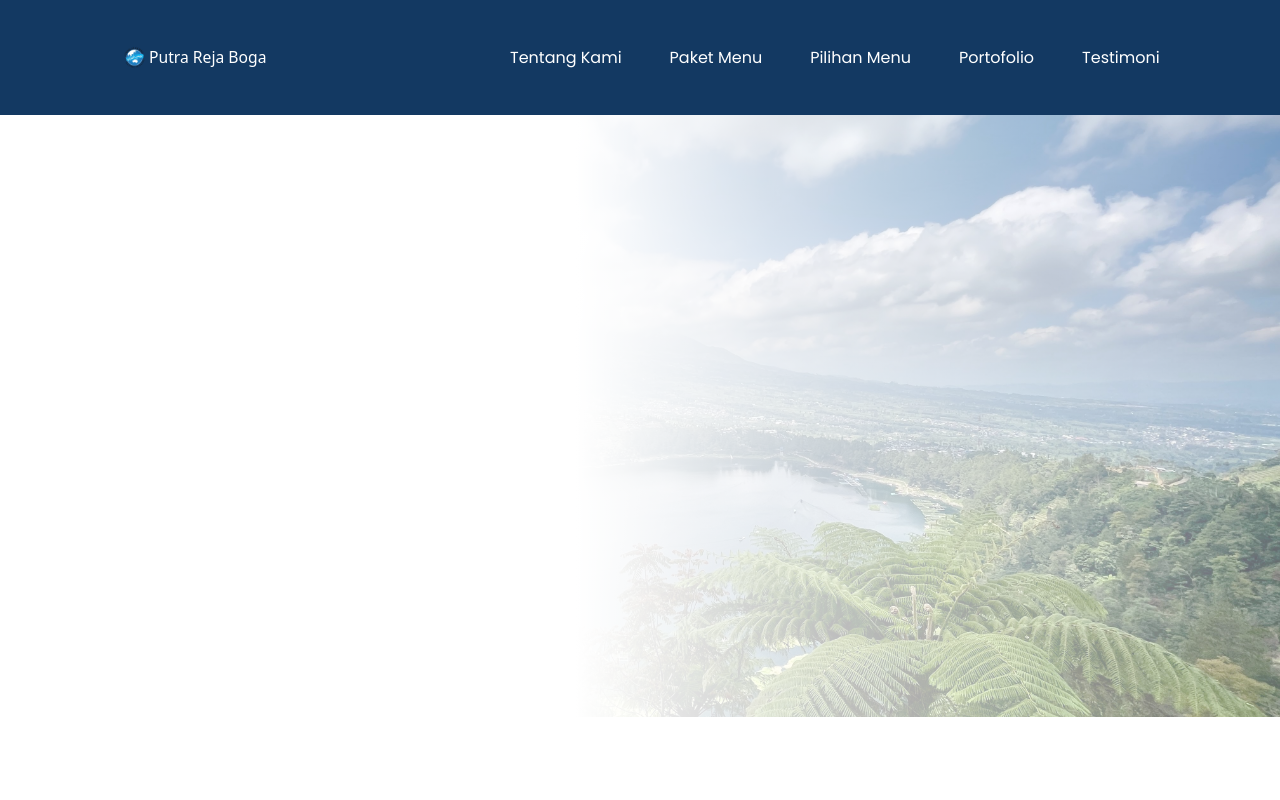
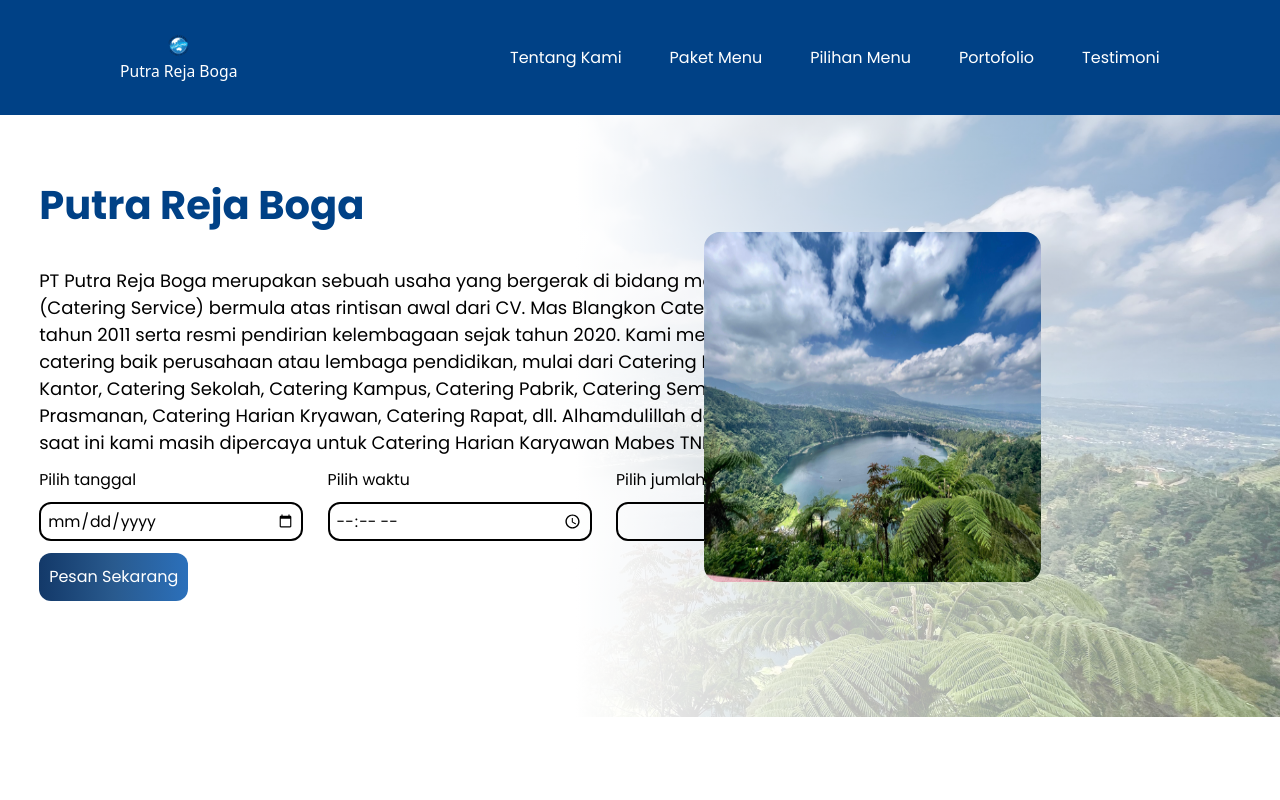
Before and after one commit to rafdizhafari/rafdizhafari.github.io, a PHP site: page / in a window 1280 px wide. Run offline with PHP 8.4, Linux system fonts and the light colour scheme.

Commit message:
complete home section

```diff
--- a/dist/output.css
+++ b/dist/output.css
@@ -7,12 +7,16 @@
       "Segoe UI Emoji", "Segoe UI Symbol", "Noto Color Emoji";
     --font-mono: ui-monospace, SFMono-Regular, Menlo, Monaco, Consolas, "Liberation Mono",
       "Courier New", monospace;
+    --color-black: #000;
     --color-white: #fff;
     --spacing: 0.25rem;
     --font-weight-bold: 700;
     --default-font-family: var(--font-sans);
     --default-mono-font-family: var(--font-mono);
-    --color-navy: #133962;
+    --color-navy: #004186;
+    --color-cbutton1: #133969;
+    --color-cbutton2: #295A8E;
+    --color-cbutton3: #2B70BB;
     --font-poppins: "Poppins", sans-serif;
   }
 }
@@ -165,11 +169,20 @@
   }
 }
 @layer utilities {
+  .absolute {
+    position: absolute;
+  }
   .fixed {
     position: fixed;
   }
+  .relative {
+    position: relative;
+  }
   .inset-0 {
     inset: calc(var(--spacing) * 0);
+  }
+  .inset-10 {
+    inset: calc(var(--spacing) * 10);
   }
   .z-50 {
     z-index: 50;
@@ -180,6 +193,9 @@
   .flex {
     display: flex;
   }
+  .grid {
+    display: grid;
+  }
   .table {
     display: table;
   }
@@ -187,14 +203,32 @@
     width: 29px;
     height: 29px;
   }
+  .size-\[350px\] {
+    width: 350px;
+    height: 350px;
+  }
+  .size-auto {
+    width: auto;
+    height: auto;
+  }
+  .size-fit {
+    width: fit-content;
+    height: fit-content;
+  }
   .h-\[60px\] {
     height: 60px;
   }
   .h-\[115px\] {
     height: 115px;
   }
+  .h-\[265px\] {
+    height: 265px;
+  }
   .h-\[653px\] {
     height: 653px;
+  }
+  .w-\[264px\] {
+    width: 264px;
   }
   .w-\[650px\] {
     width: 650px;
@@ -202,15 +236,38 @@
   .w-full {
     width: 100%;
   }
+  .max-w-\[900px\] {
+    max-width: 900px;
+  }
   .border-collapse {
     border-collapse: collapse;
+  }
+  .translate-x-\[-200px\] {
+    --tw-translate-x: -200px;
+    translate: var(--tw-translate-x) var(--tw-translate-y);
   }
   .translate-y-\[64px\] {
     --tw-translate-y: 64px;
     translate: var(--tw-translate-x) var(--tw-translate-y);
   }
+  .translate-y-\[171px\] {
+    --tw-translate-y: 171px;
+    translate: var(--tw-translate-x) var(--tw-translate-y);
+  }
   .resize {
     resize: both;
+  }
+  .grid-cols-3 {
+    grid-template-columns: repeat(3, minmax(0, 1fr));
+  }
+  .grid-rows-2 {
+    grid-template-rows: repeat(2, minmax(0, 1fr));
+  }
+  .flex-col {
+    flex-direction: column;
+  }
+  .flex-row {
+    flex-direction: row;
   }
   .items-center {
     align-items: center;
@@ -218,11 +275,39 @@
   .justify-between {
     justify-content: space-between;
   }
+  .space-y-\[10px\] {
+    :where(& > :not(:last-child)) {
+      --tw-space-y-reverse: 0;
+      margin-block-start: calc(10px * var(--tw-space-y-reverse));
+      margin-block-end: calc(10px * calc(1 - var(--tw-space-y-reverse)));
+    }
+  }
+  .space-y-\[12px\] {
+    :where(& > :not(:last-child)) {
+      --tw-space-y-reverse: 0;
+      margin-block-start: calc(12px * var(--tw-space-y-reverse));
+      margin-block-end: calc(12px * calc(1 - var(--tw-space-y-reverse)));
+    }
+  }
+  .space-y-\[32px\] {
+    :where(& > :not(:last-child)) {
+      --tw-space-y-reverse: 0;
+      margin-block-start: calc(32px * var(--tw-space-y-reverse));
+      margin-block-end: calc(32px * calc(1 - var(--tw-space-y-reverse)));
+    }
+  }
   .space-x-\[11\.5px\] {
     :where(& > :not(:last-child)) {
       --tw-space-x-reverse: 0;
       margin-inline-start: calc(11.5px * var(--tw-space-x-reverse));
       margin-inline-end: calc(11.5px * calc(1 - var(--tw-space-x-reverse)));
+    }
+  }
+  .space-x-\[12px\] {
+    :where(& > :not(:last-child)) {
+      --tw-space-x-reverse: 0;
+      margin-inline-start: calc(12px * var(--tw-space-x-reverse));
+      margin-inline-end: calc(12px * calc(1 - var(--tw-space-x-reverse)));
     }
   }
   .space-x-\[48px\] {
@@ -235,9 +320,19 @@
   .scroll-smooth {
     scroll-behavior: smooth;
   }
+  .rounded-\[12px\] {
+    border-radius: 12px;
+  }
+  .rounded-\[16px\] {
+    border-radius: 16px;
+  }
   .border {
     border-style: var(--tw-border-style);
     border-width: 1px;
+  }
+  .border-\[2px\] {
+    border-style: var(--tw-border-style);
+    border-width: 2px;
   }
   .bg-navy {
     background-color: var(--color-navy);
@@ -256,12 +351,21 @@
   .bg-\[url\(\'\/images\/IMG-20240826-WA0051\.jpg\'\)\] {
     background-image: url('/images/IMG-20240826-WA0051.jpg');
   }
+  .from-cbutton1 {
+    --tw-gradient-from: var(--color-cbutton1);
+    --tw-gradient-stops: var(--tw-gradient-via-stops, var(--tw-gradient-position), var(--tw-gradient-from) var(--tw-gradient-from-position), var(--tw-gradient-to) var(--tw-gradient-to-position));
+  }
   .from-white {
     --tw-gradient-from: var(--color-white);
     --tw-gradient-stops: var(--tw-gradient-via-stops, var(--tw-gradient-position), var(--tw-gradient-from) var(--tw-gradient-from-position), var(--tw-gradient-to) var(--tw-gradient-to-position));
   }
   .from-45\% {
     --tw-gradient-from-position: 45%;
+  }
+  .via-cbutton2 {
+    --tw-gradient-via: var(--color-cbutton2);
+    --tw-gradient-via-stops: var(--tw-gradient-position), var(--tw-gradient-from) var(--tw-gradient-from-position), var(--tw-gradient-via) var(--tw-gradient-via-position), var(--tw-gradient-to) var(--tw-gradient-to-position);
+    --tw-gradient-stops: var(--tw-gradient-via-stops);
   }
   .via-white {
     --tw-gradient-via: var(--color-white);
@@ -276,8 +380,15 @@
     --tw-gradient-via-stops: var(--tw-gradient-position), var(--tw-gradient-from) var(--tw-gradient-from-position), var(--tw-gradient-via) var(--tw-gradient-via-position), var(--tw-gradient-to) var(--tw-gradient-to-position);
     --tw-gradient-stops: var(--tw-gradient-via-stops);
   }
+  .via-50\% {
+    --tw-gradient-via-position: 50%;
+  }
   .via-60\% {
     --tw-gradient-via-position: 60%;
+  }
+  .to-cbutton3 {
+    --tw-gradient-to: var(--color-cbutton3);
+    --tw-gradient-stops: var(--tw-gradient-via-stops, var(--tw-gradient-position), var(--tw-gradient-from) var(--tw-gradient-from-position), var(--tw-gradient-to) var(--tw-gradient-to-position));
   }
   .to-white {
     --tw-gradient-to: var(--color-white);
@@ -296,14 +407,32 @@
   .bg-center {
     background-position: center;
   }
+  .p-\[6px\] {
+    padding: 6px;
+  }
+  .px-\[10px\] {
+    padding-inline: 10px;
+  }
+  .py-\[12px\] {
+    padding-block: 12px;
+  }
   .py-\[16px\] {
     padding-block: 16px;
+  }
+  .pt-\[16px\] {
+    padding-top: 16px;
   }
   .font-poppins {
     font-family: var(--font-poppins);
   }
   .text-\[16px\] {
     font-size: 16px;
+  }
+  .text-\[18px\] {
+    font-size: 18px;
+  }
+  .text-\[40px\] {
+    font-size: 40px;
   }
   .text-\[85\%\] {
     font-size: 85%;
@@ -314,6 +443,12 @@
   }
   .whitespace-nowrap {
     white-space: nowrap;
+  }
+  .text-black {
+    color: var(--color-black);
+  }
+  .text-navy {
+    color: var(--color-navy);
   }
   .text-white {
     color: var(--color-white);
@@ -358,6 +493,11 @@
   initial-value: 0;
 }
 @property --tw-translate-z {
+  syntax: "*";
+  inherits: false;
+  initial-value: 0;
+}
+@property --tw-space-y-reverse {
   syntax: "*";
   inherits: false;
   initial-value: 0;
@@ -429,6 +569,7 @@
       --tw-translate-x: 0;
       --tw-translate-y: 0;
       --tw-translate-z: 0;
+      --tw-space-y-reverse: 0;
       --tw-space-x-reverse: 0;
       --tw-border-style: solid;
       --tw-gradient-position: initial;
--- a/index.html
+++ b/index.html
@@ -10,8 +10,8 @@
     </head>
     <body>
         <nav class="w-full fixed flex mx-auto h-[115px] bg-navy py-[16px] 2xl:px-[220px] lg:px-[120px] z-50">
-            <div class="w-full flex flex-column justify-between items-center">
-                <div class="flex flex-column text-white items-center justify-left">
+            <div class="w-full flex flex-row justify-between items-center">
+                <div class="flex flex-col text-white items-center justify-left">
                     <img class="size-[29px] space-x-[11.5px]" src="images/1755576547837.png" alt="">
                     <h1>Putra Reja Boga</h1>
                 </div>
@@ -25,8 +25,41 @@
             </div>
         </nav>
         <section id="home" class="home translate-y-[64px]">
-            <div class="bg-[url('/images/IMG-20240826-WA0051.jpg')] bg-linear-to-r h-[653px] w-full bg-cover bg-center">
-                <div class="inset-0 bg-gradient-to-r from-white from-45% via-white/80 via-60% to-white/40 h-[653px]"></div>
+            <div class="relative flex w-full bg-[url('/images/IMG-20240826-WA0051.jpg')] bg-linear-to-r h-[653px] pt-[16px] w-full bg-cover bg-center font-poppins">
+                <div class="absolute inset-0 bg-gradient-to-r from-white from-45% via-white/80 via-60% to-white/40 h-[653px]"></div>
+                <div class="absolute inset-10 flex flex-row text-black items-center justify-between h-[265px] translate-y-[171px]">
+                    <div class="flex flex-col space-y-[12px]">
+                        <div class="space-y-[32px]">
+                            <h2 class="text-[40px] font-bold text-navy">Putra Reja Boga</h2>
+                            <p class="max-w-[900px] text-[18px]">PT Putra Reja Boga merupakan sebuah usaha yang bergerak di bidang makanan siap saji (Catering Service) bermula atas rintisan awal dari CV. Mas Blangkon Catering yang berdiri sejak tahun 2011 serta resmi pendirian kelembagaan sejak tahun 2020. Kami menyediakan pelayanan catering baik perusahaan atau lembaga pendidikan, mulai dari Catering Event, Catering Kantor, Catering Sekolah, Catering Kampus, Catering Pabrik, Catering Seminar, Catering Prasmanan, Catering Harian Kryawan, Catering Rapat, dll. Alhamdulillah dari tahun 2019 hingga saat ini kami masih dipercaya untuk Catering Harian Karyawan Mabes TNI Cilangkap.</p>
+                        </div>
+                        <form class="grid grid-cols-3 grid-rows-2 space-x-[12px] space-y-[12px]" action="">
+                            <div class="flex flex-col w-[264px] space-y-[10px]">
+                                <label for="pilih-tanggal">Pilih tanggal</label>
+                                <input class="border-[2px] rounded-[12px] p-[6px]" type="date">
+                            </div>
+                            <div class="flex flex-col w-[264px] space-y-[10px]">
+                                <label for="pilih-tanggal">Pilih waktu</label>
+                                <input class="border-[2px] rounded-[12px] p-[6px]" type="time">
+                            </div>
+                            <div class="flex flex-col w-[264px] space-y-[10px]">
+                                <label for="pilih-tanggal">Pilih jumlah</label>
+                                <input class="border-[2px] rounded-[12px] p-[6px]" type="text">
+                            </div>
+                            <button class="text-[16px] bg-gradient-to-r from-cbutton1 via-cbutton2 via-50% to-cbutton3 py-[12px] px-[10px] size-fit text-white rounded-[12px]">Pesan Sekarang</button>
+                        </form>
+                    </div>
+                    <div class="translate-x-[-200px]">
+                        <img class="size-[350px] rounded-[16px]" src="images/IMG-20240826-WA0051.jpg" alt="">
+                    </div>
+                </div>
+            </div>
+        </section>
+        <section id="paket-menu" class="paket-menu">
+            <div>
+                <div>
+
+                </div>
             </div>
         </section>
         <!-- <a href="https://wa.me/6281617680098?text=test%20wa%20link">whatsapp</a> -->
--- a/src/styles.css
+++ b/src/styles.css
@@ -1,7 +1,10 @@
 @import "tailwindcss";
 
 @theme{
-    --color-navy: #133962;
+    --color-navy: #004186;
+    --color-cbutton1: #133969;
+    --color-cbutton2: #295A8E;
+    --color-cbutton3: #2B70BB;
 
     --font-poppins: "Poppins", sans-serif;
 }
```
Also changed, not shown: 1 other file.
